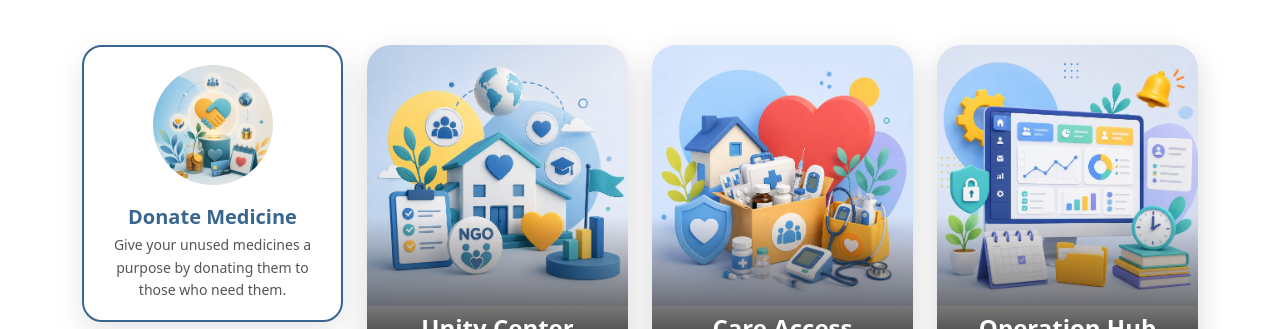
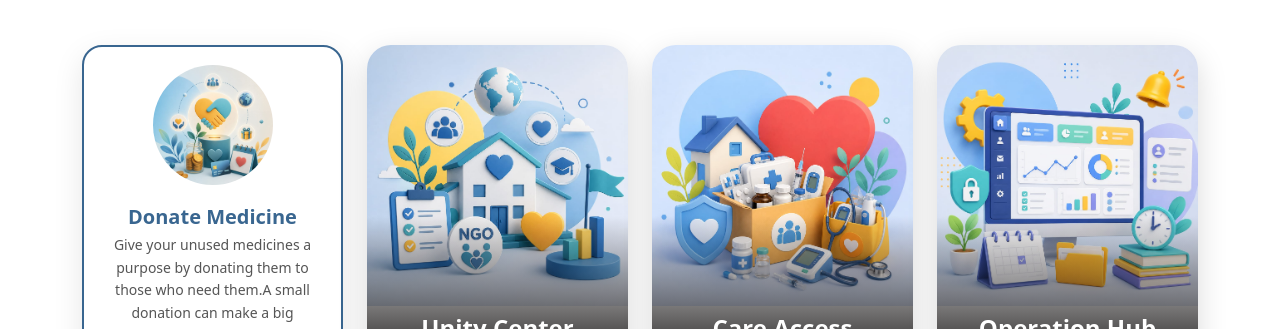
Before and after one commit to semonchoudhary145-oss/helphub, a website: page public/index.html in a window 1280 px wide. Shown: the part 623-952 px from the top of the page. Drawn offline with nearby package versions, Linux system fonts and the light colour scheme.

Commit message:
Update index.html

```diff
--- a/public/index.html
+++ b/public/index.html
@@ -302,7 +302,7 @@
 
                     <h3>Donate Medicine</h3>
 
-                 <p>Give your unused medicines a purpose by donating them to those who need them.</p>
+                 <p>Give your unused medicines a purpose by donating them to those who need them.A small donation can make a big difference.</p>
                 </div>
             </div>
 
```
